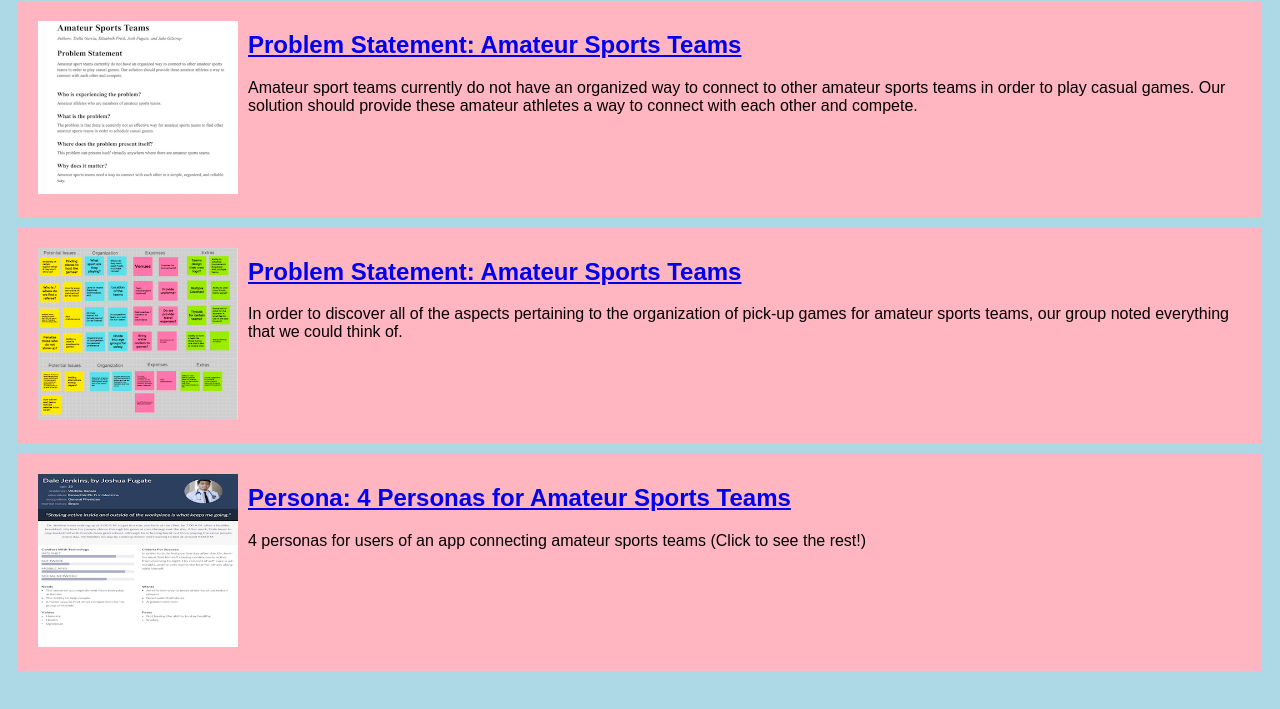
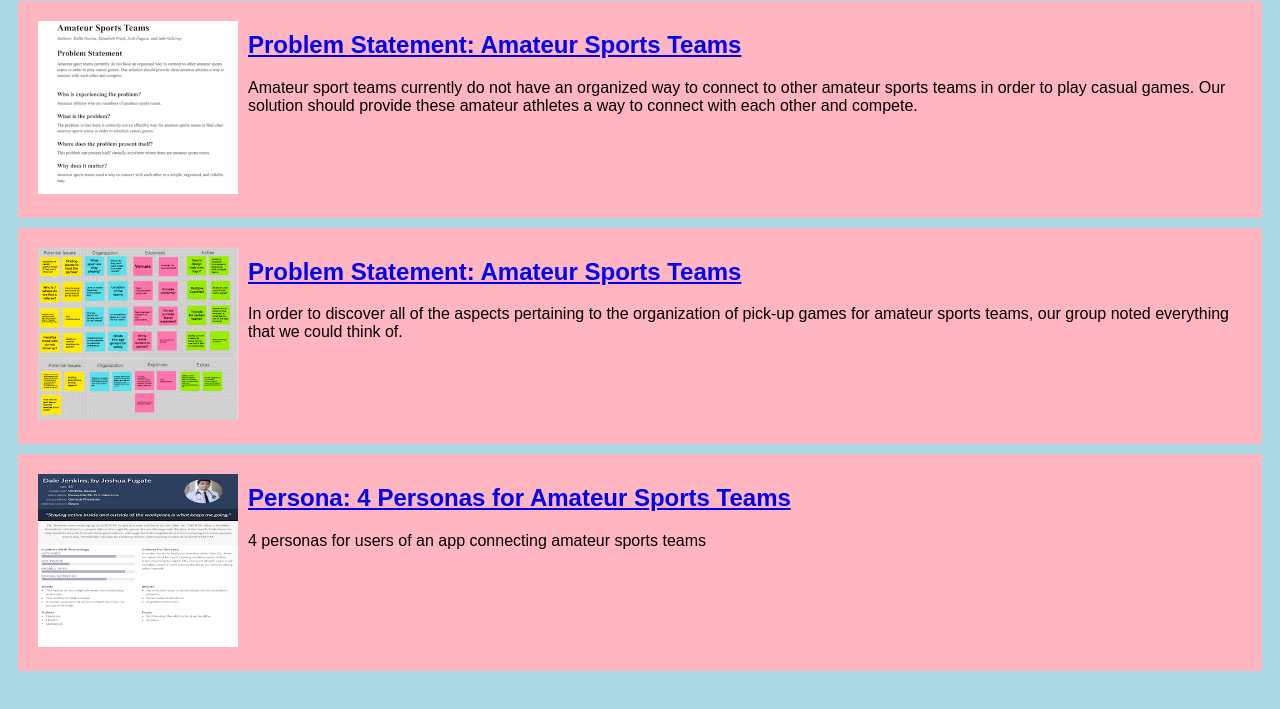
Before and after one commit to joshfugate/joshfugate.github.io, a plain HTML site: page index.html in a window 1280 px wide. Shown: the part 79-788 px from the top of the page. Drawn offline with Linux system fonts and the light colour scheme.

Commit message:
Add files via upload

```diff
--- a/index.html
+++ b/index.html
@@ -35,7 +35,7 @@
                 <section class="ass-details">
                     <a href="files/persona.pdf"><h2>Persona: 4 Personas for Amateur Sports Teams</h2></a>
                         <p>
-                            4 personas for users of an app connecting amateur sports teams (Click to see the rest!)
+                            4 personas for users of an app connecting amateur sports teams
                         </p>
                 </section>
             </section>
```
